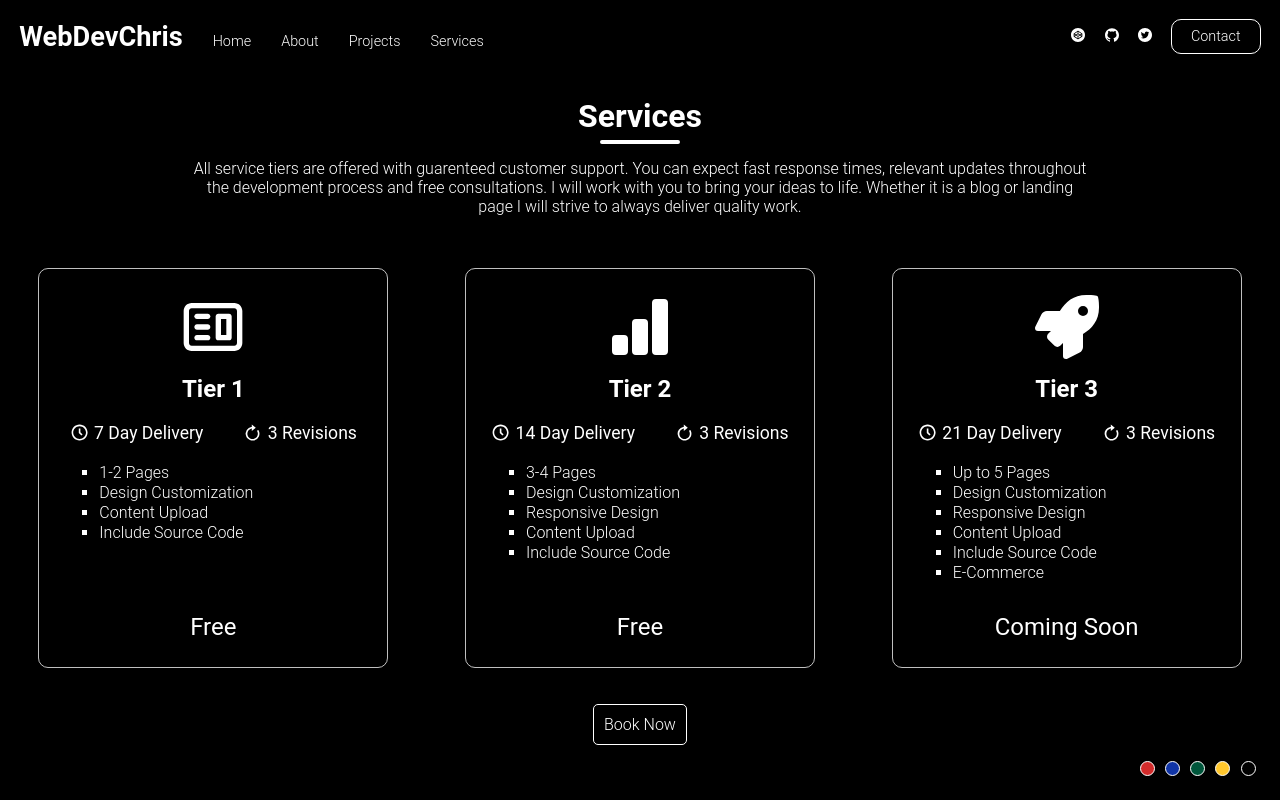
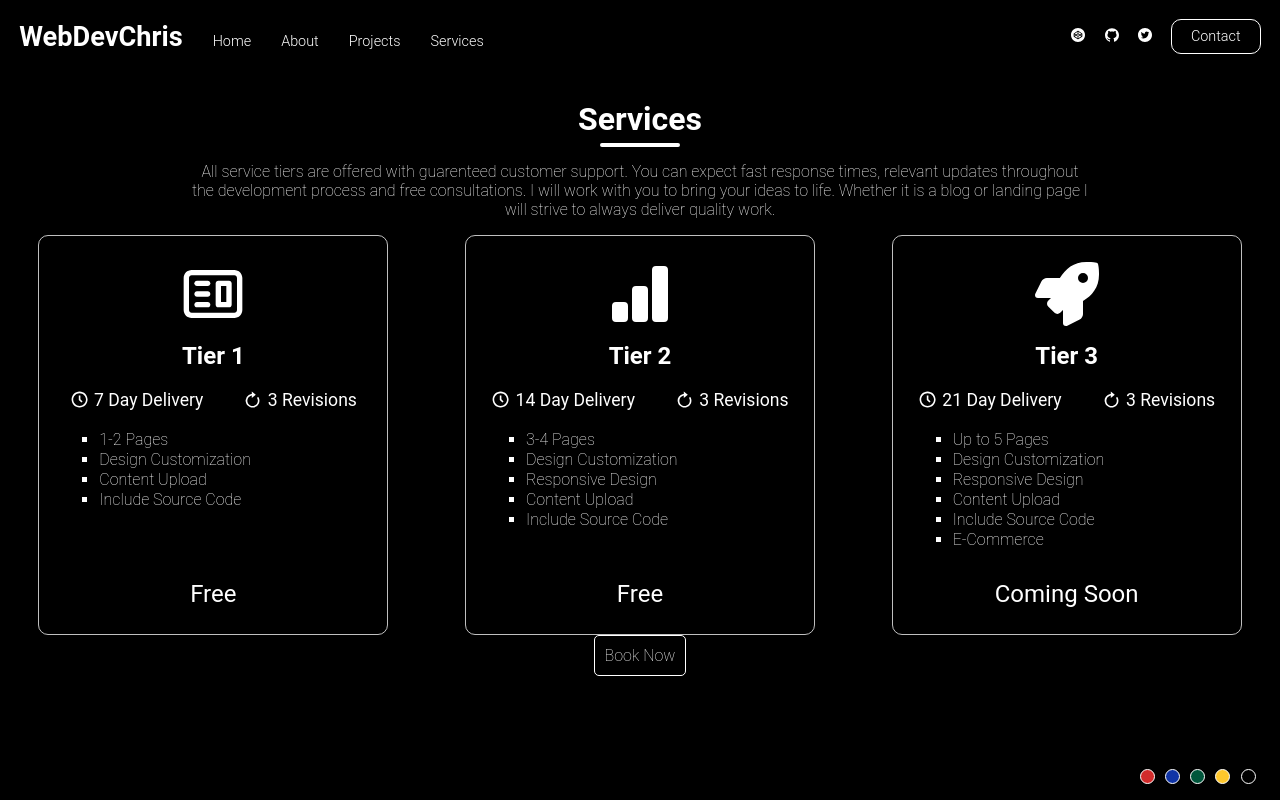
Before and after one commit to WebDevChris1/portfolio-website, a React (Create React App) app: page /services in a window 1280 px wide. Built offline with nearby package versions, Linux system fonts and the light colour scheme.

Commit message:
portfolio site version 0.02

```diff
--- a/src/GlobalStyle.js
+++ b/src/GlobalStyle.js
@@ -11,7 +11,7 @@ export const GlobalStyle = createGlobalStyle`
 *{
 box-sizing:border-box;
 font-family: 'Roboto', sans-serif;
-color: white;
+color: #ffffff;
 margin: 0;
 padding: 0;
 
@@ -19,12 +19,8 @@ padding: 0;
 
 body{
 
-  font-weight: 300;
+  font-weight: lighter;
   background-color: black;
 
 }
-
-.app-wrapper{
-  height: 100vh;
-}
 `;
--- a/src/components/Footer/footer.styles.js
+++ b/src/components/Footer/footer.styles.js
@@ -2,12 +2,13 @@ import styled from "styled-components";
 
 export const Wrapper = styled.div`
   /* border: 1px solid red; */
-  height: 30px;
+  height: 40px;
   display: flex;
   flex-direction: column;
   align-items: flex-end;
-  justify-content: center;
+  justify-content: flex-end;
   padding-right: 1.2rem;
+  padding-bottom: 1rem;
 `;
 
 export const Content = styled.div`
--- a/src/components/Navbar/index.js
+++ b/src/components/Navbar/index.js
@@ -1,6 +1,7 @@
 import React from "react";
 import { Link } from "react-router-dom";
 import { Wrapper, Content } from "./navbar.styles";
+import { useGlobalContext } from "../../context";
 import {
   AiFillTwitterCircle,
   AiFillGithub,
@@ -8,8 +9,9 @@ import {
 } from "react-icons/ai";
 
 const Navbar = () => {
+  const { bgColor } = useGlobalContext();
   return (
-    <Wrapper>
+    <Wrapper bgColor={bgColor}>
       <Content>
         <div className="nav-links">
           <Link to="/">
--- a/src/components/Navbar/navbar.styles.js
+++ b/src/components/Navbar/navbar.styles.js
@@ -4,6 +4,9 @@ export const Wrapper = styled.nav`
   padding: 1.2rem;
   width: 100vw;
   /* margin-bottom: 10px; */
+  position: fixed;
+  background-color: ${(props) => props.bgColor};
+  z-index: 1;
 `;
 
 export const Content = styled.div`
--- a/src/pages/About/about.styles.js
+++ b/src/pages/About/about.styles.js
@@ -9,20 +9,20 @@ export const Content = styled.div`
   /* border: 1px solid blue; */
   .hero {
     /* border: 1px solid blue; */
-    height: 90vh;
+    height: 100vh;
     display: flex;
-    padding: 10px;
+    padding-left: 30px;
+    padding-bottom: 20px;
     h2 {
       /* border: 1px solid red; */
-      font-size: 8rem;
+      font-size: 9rem;
       cursor: default;
       align-self: flex-end;
     }
   }
   .about-me {
-    margin-top: 50px;
-    padding: 0 50px;
-    height: 95vh;
+    /* border: 1px solid red; */
+    padding: 0 30px;
     display: flex;
     flex-direction: column;
     justify-content: space-between;
--- a/src/pages/Home/home.styles.js
+++ b/src/pages/Home/home.styles.js
@@ -1,26 +1,24 @@
 import styled from "styled-components";
 
 export const Wrapper = styled.div`
-  height: 85vh;
+  height: 95vh;
   /* border: 1px solid blue; */
   display: flex;
-  align-items: center;
-  justify-content: end;
-  padding-right: 50px;
-  gap: 10%;
+  align-items: flex-end;
+  position: relative;
 `;
 
 export const Content = styled.div`
   /* border: 1px solid green; */
-  width: 50%;
-  display: flex;
-  flex-direction: column;
+  width: 95%;
   font-weight: lighter;
-  margin-right: 10px;
+  /* margin-bottom: 50px; */
+  position: absolute;
+  bottom: 25px;
+  right: 20px;
 
   h2 {
-    font-size: 7rem;
-    margin: 0;
+    font-size: 8rem;
     text-align: right;
   }
 
@@ -33,11 +31,15 @@ export const Content = styled.div`
   p {
     line-height: 1.5rem;
     text-align: right;
+    margin-top: 10px;
   }
 `;
 
 export const Image = styled.img`
+  border: 5px solid white;
   width: 450px;
   height: 450px;
   border-radius: 50%;
+  margin-left: 100px;
+  margin-bottom: 130px;
 `;
--- a/src/pages/Home/index.js
+++ b/src/pages/Home/index.js
@@ -7,7 +7,9 @@ const Home = () => {
     <Wrapper>
       <Image src={selfie} />
       <Content>
-        <h2>Christopher Lutchmidat</h2>
+        <h2>
+          Christopher <br /> Lutchmidat
+        </h2>
         <h3>Web Developer / Tech Enthusist</h3>
         <p>
           Lorem ipsum, dolor sit amet consectetur adipisicing elit. Veritatis
--- a/src/pages/ServiceOffers/services.styles.js
+++ b/src/pages/ServiceOffers/services.styles.js
@@ -2,23 +2,16 @@ import styled from "styled-components";
 
 export const Wrapper = styled.main`
   /* border: 1px solid red; */
-  height: 85vh;
+  height: 95vh;
   width: 100vw;
 `;
 export const Content = styled.div`
   /* border: 1px solid blue; */
   display: flex;
   flex-direction: column;
-  justify-content: space-around;
+  justify-content: center;
   align-items: center;
-  gap: 20px;
   height: 100%;
-
-  * {
-    margin: 0;
-    padding: 0;
-    box-sizing: border-box;
-  }
 
   .page-info {
     /* border: 1px solid red; */
```
